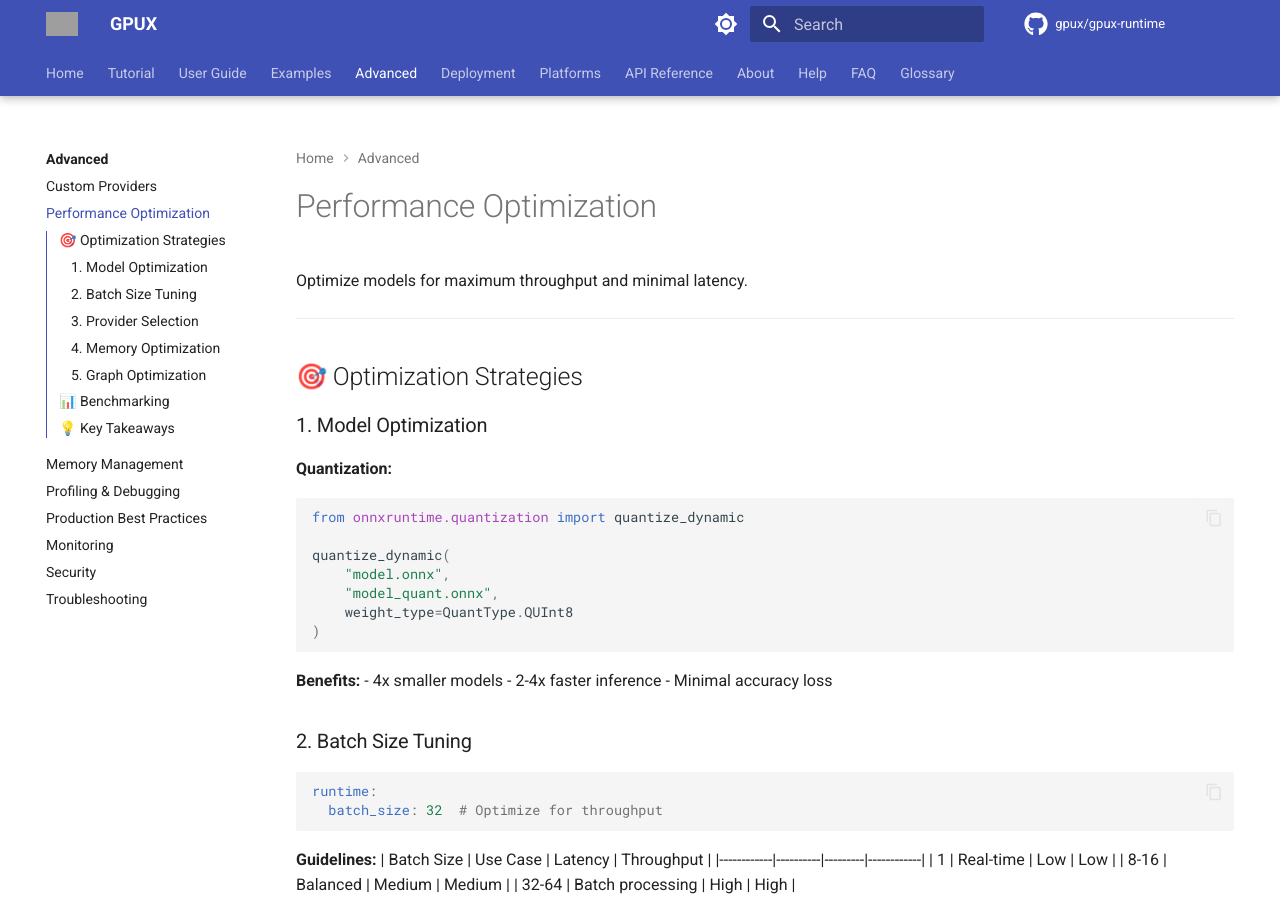
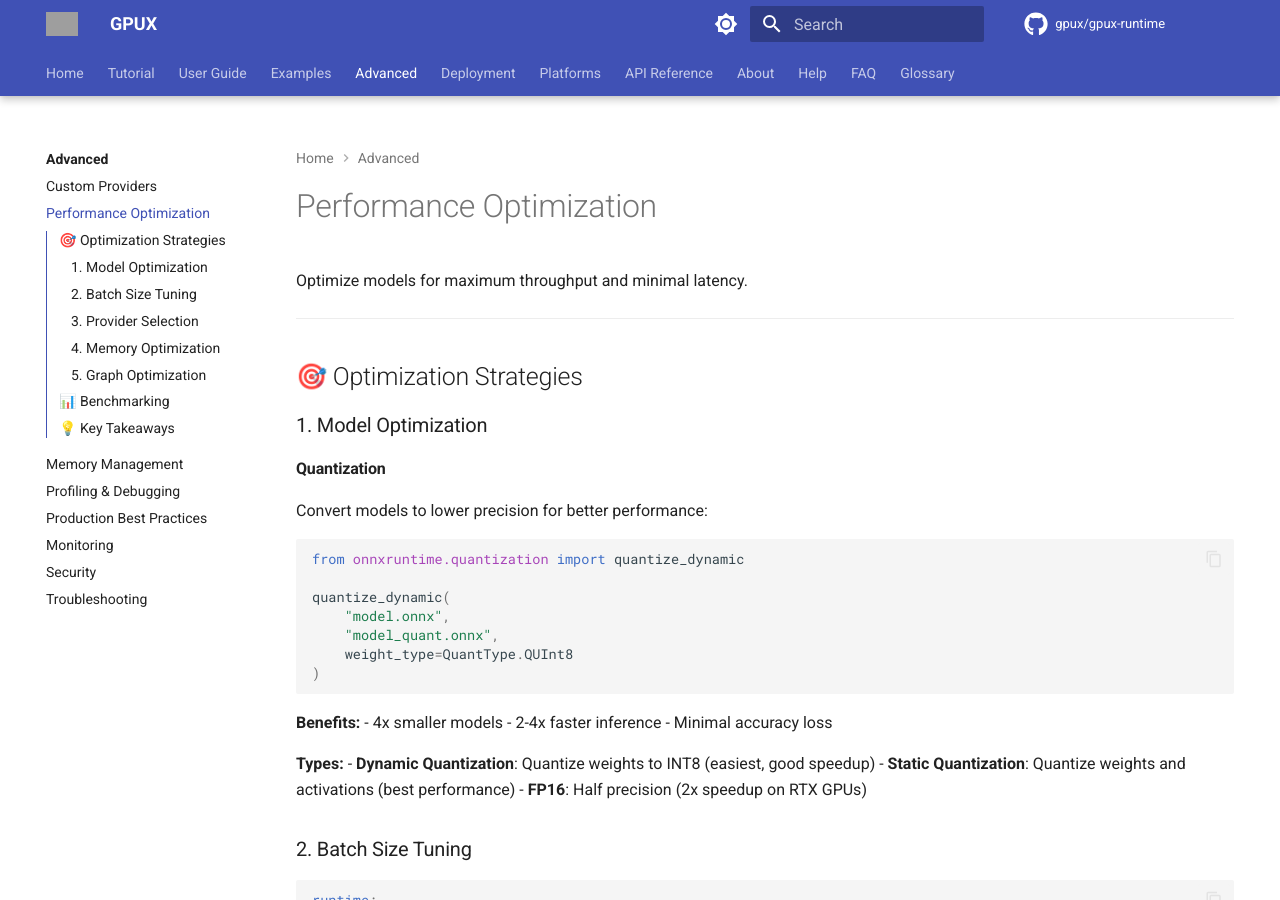
Before and after one commit to jmorenobl/gpux, an MkDocs documentation site: the page built from docs/advanced/optimization.md, in a window 1280 px wide and 900 px high. Built offline with MkDocs 1.6.1 and Material for MkDocs 9.7.7, drawn with Linux system fonts in a browser that asks for light colours; comment, search, counter and statistics services are not loaded; the version menu is left out; grey boxes are pictures that could not be loaded.

Commit message:
fix(docs): add quantization heading anchor in optimization.md
- Change 'Quantization:' from bold text to proper #### heading
- Adds anchor for links from other pages (e.g., platforms/cpu.md)
- Expands quantization section with types (Dynamic, Static, FP16)
- Resolves MkDocs build warning about missing anchor

````diff
--- a/docs/advanced/optimization.md
+++ b/docs/advanced/optimization.md
@@ -8,7 +8,10 @@
 
 ### 1. Model Optimization
 
-**Quantization:**
+#### Quantization
+
+Convert models to lower precision for better performance:
+
 ```python
 from onnxruntime.quantization import quantize_dynamic
 
@@ -23,6 +26,11 @@
 - 4x smaller models
 - 2-4x faster inference
 - Minimal accuracy loss
+
+**Types:**
+- **Dynamic Quantization**: Quantize weights to INT8 (easiest, good speedup)
+- **Static Quantization**: Quantize weights and activations (best performance)
+- **FP16**: Half precision (2x speedup on RTX GPUs)
 
 ### 2. Batch Size Tuning
 
````
